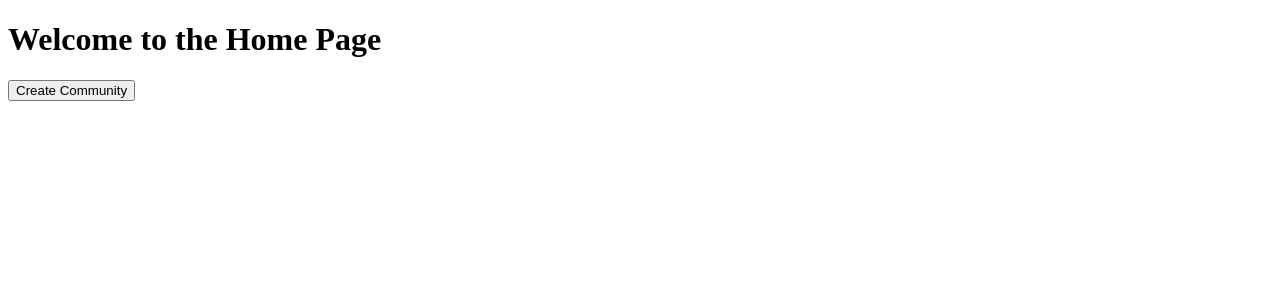
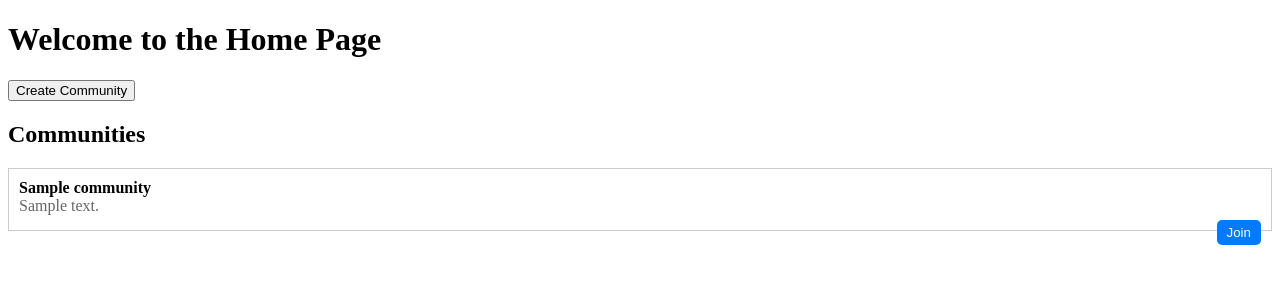
Before and after one commit to elifdonmez/SWE-573-Community-Specific-Info_Man-Sys, a Django app: page /home in a window 1280 px wide. Shown: the top 300 px of the page. Run offline with Django 4.2, Linux system fonts and the light colour scheme; tables that the repository leaves empty hold one stand-in row (values such as "Sample post").

Commit message:
User can see communities on main page with join button

```diff
--- a/mysite/communityinfo/forms.py
+++ b/mysite/communityinfo/forms.py
@@ -23,9 +23,9 @@ class LoginForm(forms.ModelForm):
 
 
 class CommunityCreationForm(forms.ModelForm):
-    name = forms.CharField(widget=forms.CharField)
-    description = forms.CharField(widget=forms.CharField)
-    privacy = forms.BooleanField(widget=forms.BooleanField)
+    name = forms.CharField(widget=forms.TextInput)
+    description = forms.CharField(widget=forms.TextInput)
+    privacy = forms.BooleanField(widget=forms.CheckboxInput)
 
     class Meta:
         model = Community
--- a/mysite/communityinfo/models.py
+++ b/mysite/communityinfo/models.py
@@ -15,6 +15,14 @@ class Community(models.Model):
     class Meta:
         db_table = 'communities'
 
-    name = models.CharField(max_length=200)
+    name = models.CharField(max_length=200, unique=True)
     description = models.CharField(max_length=600)
-    privacy = models.BooleanField(default=False)
+    privacy = models.CharField(max_length=200)
+
+
+class UserCommunity(models.Model):
+    user = models.ForeignKey(User, on_delete=models.CASCADE)
+    community = models.ForeignKey(Community, on_delete=models.CASCADE)
+
+    class Meta:
+        db_table = 'user_communities'
--- a/mysite/communityinfo/templates/home.html
+++ b/mysite/communityinfo/templates/home.html
@@ -4,9 +4,46 @@
     <meta charset="UTF-8">
     <meta name="viewport" content="width=device-width, initial-scale=1.0">
     <title>Home Page</title>
+    <style>
+        .community {
+            border: 1px solid #ccc;
+            padding: 10px;
+            margin-bottom: 10px;
+        }
+        .community-name {
+            font-weight: bold;
+        }
+        .community-description {
+            color: #666;
+            margin-bottom: 5px;
+        }
+        .join-button {
+            float: right;
+            padding: 5px 10px;
+            margin-bottom: 10px;
+            background-color: #007bff;
+            color: #fff;
+            border: none;
+            border-radius: 5px;
+            cursor: pointer;
+        }
+    </style>
 </head>
 <body>
     <h1>Welcome to the Home Page</h1>
-    <a><button>Create Community</button></a>
+    <a href="{% url 'create_community' %}"><button>Create Community</button></a>
+
+    <h2>Communities</h2>
+    {% for community in communities %}
+    <div class="community">
+        <div class="community-name">{{ community.name }}</div>
+        <div class="community-description">{{ community.description }}</div>
+        <form action="{% url 'join_community' community.name %}" method="post">
+            {% csrf_token %}
+            <!-- Use community.name as an argument -->
+            <button class="join-button" type="submit">Join</button>
+        </form>
+    </div>
+    {% endfor %}
 </body>
 </html>
--- a/mysite/communityinfo/templates/registration.html
+++ b/mysite/communityinfo/templates/registration.html
@@ -36,6 +36,7 @@
             border-radius: 4px;
             cursor: pointer;
             transition: background-color 0.3s ease;
+            margin-bottom: 10px;
         }
         .registration-form button:hover {
             background-color: #0056b3;
@@ -44,6 +45,7 @@
 </head>
 <body>
     <div class="registration-form">
+        <a href="{% url 'login' %}"><button>Login</button></a>
         <h1>User Registration</h1>
         <form method="post">
             {% csrf_token %}
--- a/mysite/communityinfo/views.py
+++ b/mysite/communityinfo/views.py
@@ -1,9 +1,8 @@
 from django.contrib.auth import authenticate, login
-from django.shortcuts import render, redirect
+from django.shortcuts import render, redirect, get_object_or_404
 from django.contrib.auth.hashers import make_password, check_password
-from .forms import RegistrationForm, LoginForm
-from .models import User
-
+from .forms import RegistrationForm, LoginForm, CommunityCreationForm
+from .models import User, Community, UserCommunity
 
 def register(request):
     if request.method == 'POST':
@@ -21,7 +20,7 @@ def user_login(request):
         user= User.objects.get(email=request.POST.getlist('email')[0])
         if user is not None and check_password(request.POST.getlist('password')[0], user.password ):
             # Redirect to a success page
-            return redirect('home')
+            return redirect('home_page')
         else:
             # Invalid login
             return render(request, 'login.html', {'error_message': 'Invalid email or password.'})
@@ -31,4 +30,36 @@ def user_login(request):
 
 
 def home_page(request):
-    return render(request, 'home.html')
+    communities = Community.objects.all()
+    return render(request, 'home.html', {'communities': communities})
+
+
+def community_creation(request):
+    if request.method == 'POST':
+        community = Community.objects.create(name=request.POST.getlist('name')[0],
+                                             description=request.POST.getlist('description')[0],
+                                             privacy=request.POST.getlist('privacy')[0])
+        community.save()
+    else:
+        form = CommunityCreationForm()
+        return render(request, 'communityCreation.html', {'form': form})
+
+
+def join_community(request, community_name):
+    if request.method == 'POST':
+        # Query the Community model to retrieve the corresponding community object based on the community name
+        community = Community.objects.get(name=community_name)
+
+        # Obtain the community ID from the retrieved community object
+        current_community_id = community.id
+        # TODO: Get user id and fix it
+        current_user_id = 2
+        # Create a Community_Creation object
+        community_creation = UserCommunity.objects.create(user_id=current_user_id, community_id=current_community_id)
+        community_creation.save()
+        # Optionally, you can redirect the user to a different page after joining the community
+        return redirect('home')
+    else:
+        # Handle the case when the request method is not POST
+        # This can include displaying an error message or redirecting the user
+        pass
--- a/mysite/mysite/urls.py
+++ b/mysite/mysite/urls.py
@@ -15,10 +15,13 @@ Including another URLconf
     2. Add a URL to urlpatterns:  path('blog/', include('blog.urls'))
 """
 from django.urls import path
-from communityinfo.views import register, user_login, home_page  # Import your registration view
+from communityinfo.views import register, user_login, home_page, community_creation, join_community  # Import your registration view
 
 urlpatterns = [
     path('', register, name='register'),  # Root URL mapped to the register view
     path('login', user_login, name='login'),
     path('home', home_page, name='home_page'),
+    path('communityCreation', community_creation, name='create_community'),
+    path('join-community/<str:community_name>/', join_community, name='join_community'),
+
 ]
```
Also changed, not shown: mysite/communityinfo/templates/communityCreation.html (added, +19 -0 lines), mysite/communityinfo/templates/login.html (+40 -0 lines).
